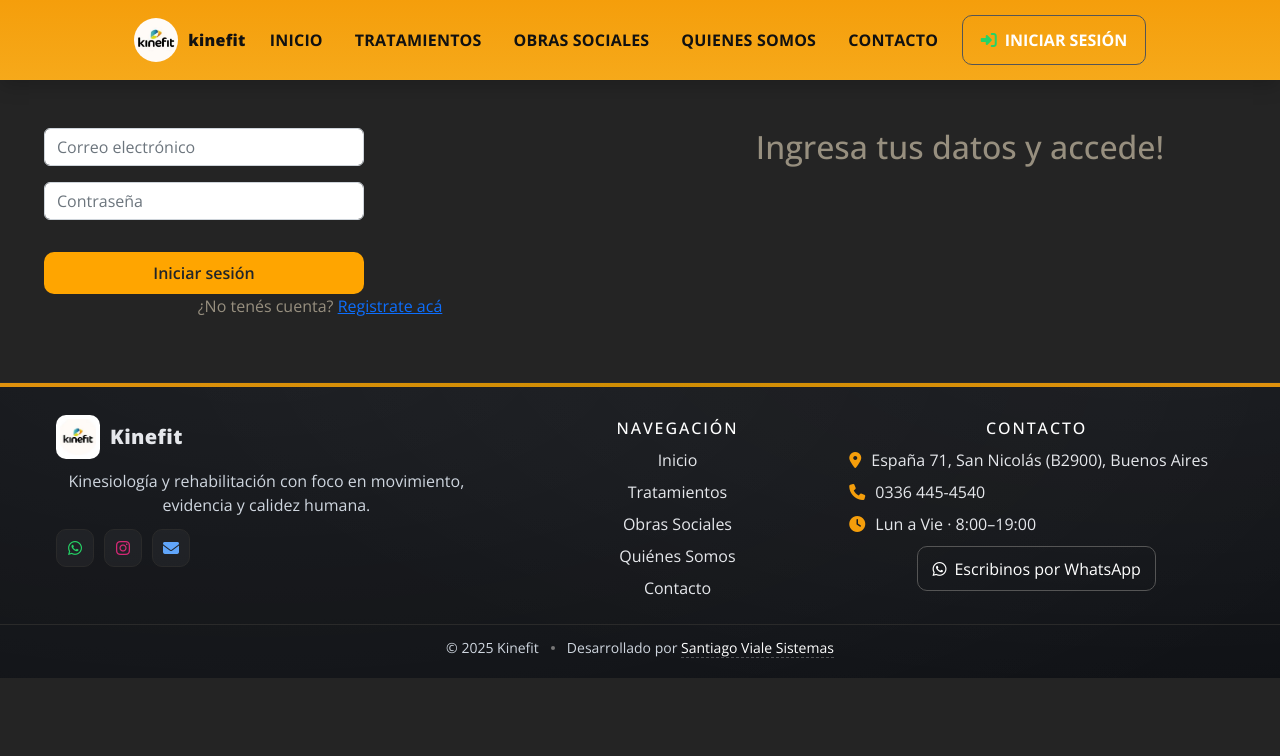
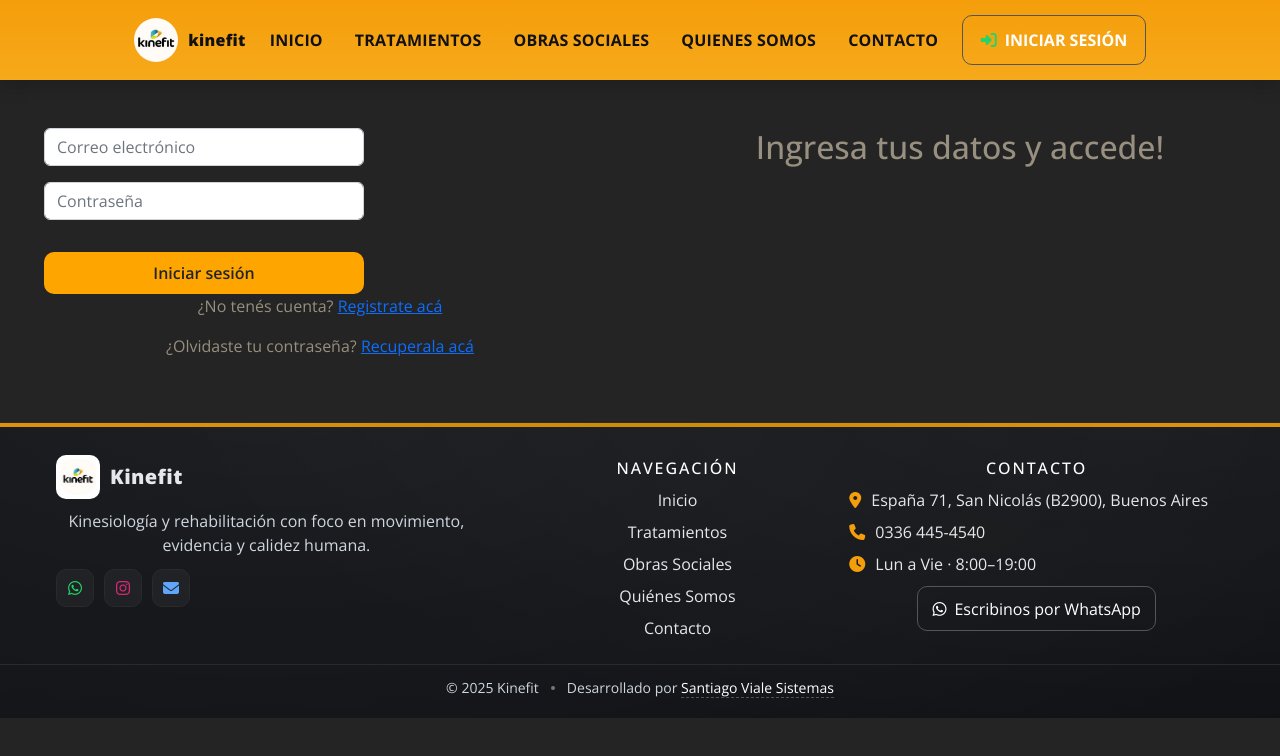
Before and after one commit to santicbsn14/web-kinefit-front, a React (Vite) app: page /login in a window 1280 px wide. Shown: the top 756 px of the page. Built offline with nearby package versions, Linux system fonts and the light colour scheme; no server answers.

Commit message:
fix: mail forgotpassword

```diff
--- a/src/Components/Sistema/SystemComponents/Login/ViewLogin.tsx
+++ b/src/Components/Sistema/SystemComponents/Login/ViewLogin.tsx
@@ -1,7 +1,7 @@
 import { Link, useNavigate } from 'react-router-dom'
 import './viewLogin.css'
 import * as React from 'react'
-import {  toast } from 'react-toastify'
+import { toast } from 'react-toastify'
 import { login } from '../../../../Services/authService'
 import { useAuth } from '../../../../Contexts/authContext'
 
@@ -46,9 +46,12 @@ const LoginComponent = () => {
               onChange={(e) => setPassword(e.target.value)}
             />
             <button className='btn align-self-start mt-3' type="submit">Iniciar sesión</button>
-            <p style={{textAlign:'center'}}>
-  ¿No tenés cuenta? <Link to="/register">Registrate acá</Link>
-</p>
+            <p style={{ textAlign: 'center' }}>
+              ¿No tenés cuenta? <Link to="/register">Registrate acá</Link>
+            </p>
+            <p style={{ textAlign: 'center' }}>
+              ¿Olvidaste tu contraseña? <Link to="/forgotPassword">Recuperala acá</Link>
+            </p>
           </div>
         </form>
         <div className="col-lg-6">
```
